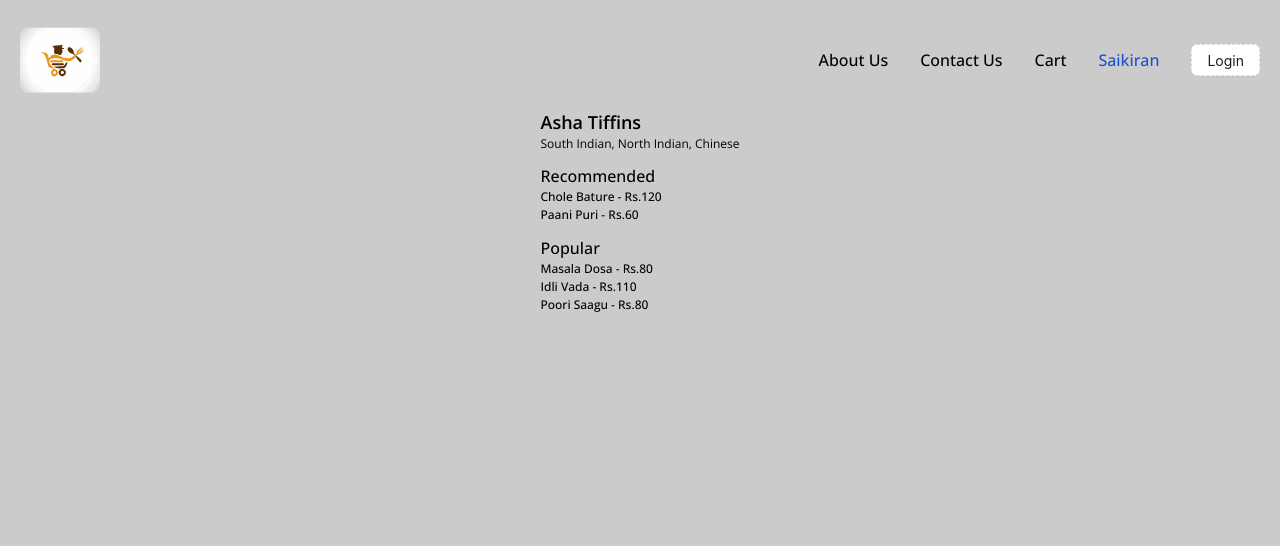
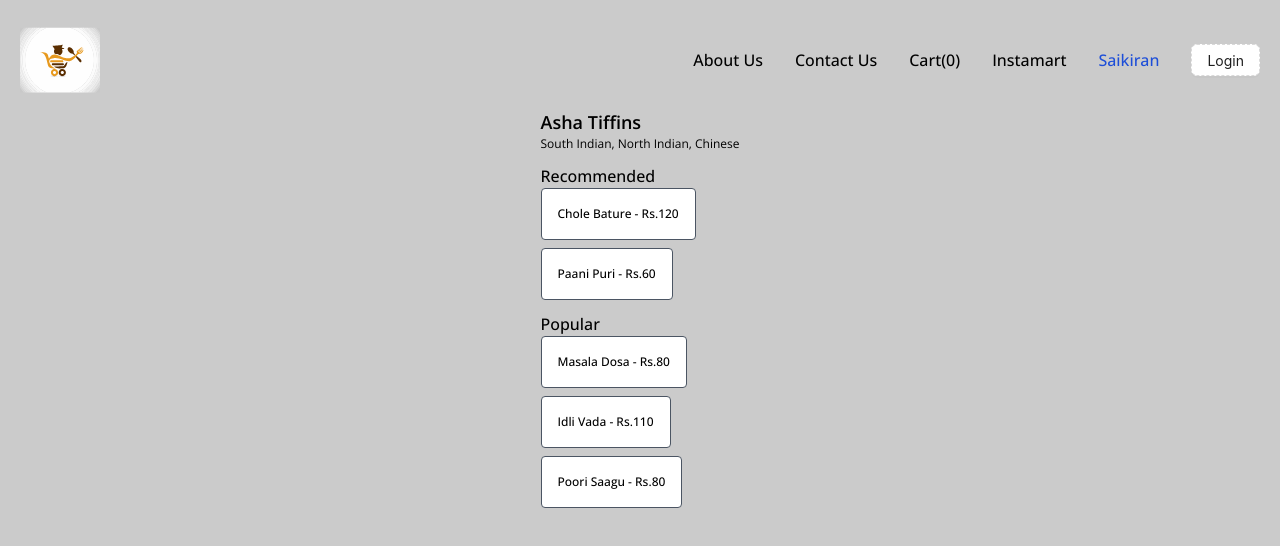
Before and after one commit to SaikiranHegde/Namaste-React, a React (Create React App) app: page /restaurant/1 in a window 1280 px wide. Shown: the top 546 px of the page. Built offline with nearby package versions, Linux system fonts and the light colour scheme.

Commit message:
Redux & Redux Toolkit

```diff
--- a/package.json
+++ b/package.json
@@ -3,6 +3,7 @@
   "version": "0.1.0",
   "private": true,
   "dependencies": {
+    "@reduxjs/toolkit": "^2.2.3",
     "@testing-library/jest-dom": "^5.17.0",
     "@testing-library/react": "^13.4.0",
     "@testing-library/user-event": "^13.5.0",
@@ -10,6 +11,7 @@
     "ramda": "^0.29.1",
     "react": "^18.2.0",
     "react-dom": "^18.2.0",
+    "react-redux": "^9.1.0",
     "react-router-dom": "^6.22.3",
     "react-scripts": "5.0.1",
     "rxjs": "7.8.1",
--- a/src/App.css
+++ b/src/App.css
@@ -2,11 +2,6 @@
   Open Sans
   <weight>: Use a value from 300 to 800
   */
-
-
-.cursor-pointer {
-  cursor: pointer;
-}
 
 .text-decoration-none {
   text-decoration: none;
--- a/src/App.js
+++ b/src/App.js
@@ -3,6 +3,8 @@ import Header from "./components/Header";
 import { Outlet } from "react-router-dom";
 import UserContext from "./utils/UserContext";
 import { useState } from "react";
+import { Provider } from "react-redux";
+import appStore from "./utils/appStore";
 
 const Footer = () => {
   return (
@@ -14,6 +16,7 @@ const App = () => {
   const [userName, setUserName] = useState("Saikiran");
 
   return (
+    <Provider store={appStore}>
       <UserContext.Provider value={{ userName, setUserName }}>
         <section className="app-container">
           <Header />
@@ -21,6 +24,7 @@ const App = () => {
           <Footer />
         </section>
       </UserContext.Provider>
+    </Provider>
   );
 };
 
--- a/src/components/Cart.js
+++ b/src/components/Cart.js
@@ -1,7 +1,45 @@
+import { useDispatch, useSelector } from "react-redux";
+import { clearCart } from "../utils/cartSlice";
+import { map } from "ramda";
+import { isNilOrEmpty, isNotNullOrEmpty } from "../utils/util";
+
 const Cart = () => {
+  const cartItems = useSelector((store) => store.cart.items);
+  const dispatch = useDispatch();
+
+  const onClearCartClick = () => {
+    dispatch(clearCart());
+  }
+
+
   return (
-    <section>
-      <div className="header-1">Cart</div>
+    <section className="flex flex-col gap-y-2">
+      <div className="text-lg font-semibold">Cart</div>
+      {isNotNullOrEmpty(cartItems) && (
+        <div
+          className="rest-info w-max p-3 text-white border border-solid border-gray-600 bg-gray-900 rounded cursor-pointer"
+          onClick={() => {
+            onClearCartClick();
+          }}
+        >
+          Clear Cart
+        </div>
+      )}
+      {isNotNullOrEmpty(cartItems) &&
+        map(
+          (menu) => (
+            <div
+              className="rest-info w-max p-4 border border-solid border-gray-600 bg-white rounded"
+              key={menu.id}
+            >
+              {menu.name} - Rs.{menu.price}
+            </div>
+          ),
+          cartItems
+        )}
+      {isNilOrEmpty(cartItems) && (
+        <div className="text-base">Cart is empty</div>
+      )}
     </section>
   );
 }
--- a/src/components/Header.js
+++ b/src/components/Header.js
@@ -4,12 +4,16 @@ import { Button } from 'antd';
 import { equals } from 'ramda';
 import { Link } from "react-router-dom";
 import UserContext from '../utils/UserContext';
+import { useSelector } from 'react-redux';
 
 const Header = () => {
   const [btnName, setBtnName] = useState("Login");
 
   // User context data
   const { userName, setUserName } = useContext(UserContext);
+
+  // Subscribe to Store and access Cart Slice
+  const cartItems = useSelector((store) => store.cart.items);
 
   const toggleBtnName = () => {
     setBtnName(equals(btnName, "Login") ? "Logout" : "Login");
@@ -24,7 +28,8 @@ const Header = () => {
       <div className="nav-items">
         <Link to="/about" className='cursor-pointer text-decoration-none color-inherit'>About Us</Link>
         <Link to="/contact-us" className='cursor-pointer text-decoration-none color-inherit'>Contact Us</Link>
-        <Link to="/cart" className='cursor-pointer text-decoration-none color-inherit'>Cart</Link>
+        <Link to="/cart" className='cursor-pointer text-decoration-none color-inherit'>Cart({ cartItems.length })</Link>
+        <Link to="/instamart" className='cursor-pointer text-decoration-none color-inherit'>Instamart</Link>
         <div className="text-blue-700">{userName}</div>
         <Button type="dashed" onClick={toggleBtnName}>
           {btnName}
--- /dev/null
+++ b/src/components/Instamart.js
@@ -0,0 +1,9 @@
+const Instamart = () => {
+  return (
+    <section>
+      <div className="header-1">Instamart</div>
+    </section>
+  );
+}
+
+export default Instamart;
--- a/src/components/RestaurantMenu.js
+++ b/src/components/RestaurantMenu.js
@@ -5,12 +5,20 @@ import { useParams } from "react-router-dom";
 import { find, map, propEq } from "ramda";
 import { isNilOrEmpty } from "../utils/util";
 import Loader from "./Loader";
+import { useDispatch } from "react-redux";
+import { addItem } from "../utils/cartSlice";
 
 const RestaurantMenu = () => {
   const [selectedRestData, setSelectedRestData] = useState();
 
   // Route path param for selected restaurant
   const { id } = useParams();
+
+  const dispatch = useDispatch();
+  const onMenuClick = (menu) => {
+    // Dispatch addItem action
+    dispatch(addItem(menu));
+  }
 
   useEffect(() => {
     const sub = of(individualRestaurantData)
@@ -36,20 +44,33 @@ const RestaurantMenu = () => {
         <div className="text-xs">{selectedRestData.cuisines}</div>
         <div className="mt-3">
           <div className="text-base font-medium">Recommended</div>
+          <div className="flex flex-col gap-y-2">
             {map(
               (menu) => (
-              <div className="rest-info" key={menu.id}>
+                <div
+                  className="rest-info w-max p-4 border border-solid border-gray-600 bg-white rounded cursor-pointer"
+                  key={menu.id} onClick={() => {
+                    onMenuClick(menu);
+                  }}
+                >
                   {menu.name} - Rs.{menu.price}
                 </div>
               ),
               selectedRestData?.menu.recommended
             )}
           </div>
+        </div>
         <div className="mt-3">
           <div className="text-base font-medium">Popular</div>
+          <div className="flex flex-col gap-y-2">
             {map(
               (menu) => (
-              <div className="rest-info" key={menu.id}>
+                <div
+                  className="rest-info w-max p-4 border border-solid border-gray-600 bg-white rounded cursor-pointer"
+                  key={menu.id} onClick={() => {
+                    onMenuClick(menu);
+                  }}
+                >
                   {menu.name} - Rs.{menu.price}
                 </div>
               ),
@@ -57,6 +78,7 @@ const RestaurantMenu = () => {
             )}
           </div>
         </div>
+      </div>
     </section>
   );
 }
--- a/src/index.js
+++ b/src/index.js
@@ -9,10 +9,11 @@ import ErrorPage from './components/ErrorPage';
 import Body from './components/Body';
 import RestaurantMenu from './components/RestaurantMenu';
 import Loader from './components/Loader';
+import Cart from './components/Cart';
 
 const root = ReactDOM.createRoot(document.getElementById('root'));
 
-const CartLazy = lazy(() => import('./components/Cart'));
+const InstamartLazy = lazy(() => import('./components/Instamart'));
 
 const appRouter = createBrowserRouter([
   {
@@ -37,7 +38,11 @@ const appRouter = createBrowserRouter([
       },
       {
         path: "/cart",
-        element: <Suspense fallback={<Loader />}><CartLazy /></Suspense>,
+        element: <Cart />
+      },
+      {
+        path: "/instamart",
+        element: <Suspense fallback={<Loader />}><InstamartLazy /></Suspense>,
       }
     ],
     errorElement: <ErrorPage />,
--- /dev/null
+++ b/src/utils/appStore.js
@@ -0,0 +1,10 @@
+import { configureStore } from "@reduxjs/toolkit";
+import cartReducer from './cartSlice';
+
+const appStore = configureStore({
+  reducer: {
+    cart: cartReducer
+  }
+});
+
+export default appStore;
--- /dev/null
+++ b/src/utils/cartSlice.js
@@ -0,0 +1,23 @@
+import { createSlice } from "@reduxjs/toolkit";
+
+const cartSlice = createSlice({
+  name: "cart",
+  initialState: {
+    items: [],
+  },
+  reducers: {
+    addItem: (state, action) => {
+      // RTX internally uses ImmerJS
+      state.items.push(action.payload);
+    },
+    removeItem: (state, action) => {
+      state.items.pop();
+    },
+    clearCart: (state) => {
+      state.items = [];
+    }
+  }
+});
+
+export default cartSlice.reducer;
+export const { addItem, removeItem, clearCart } = cartSlice.actions;
```
Also changed, not shown: 1 other file (tests, documents, lock files or other folders). Lines whose indentation alone changed are shown as unchanged.
